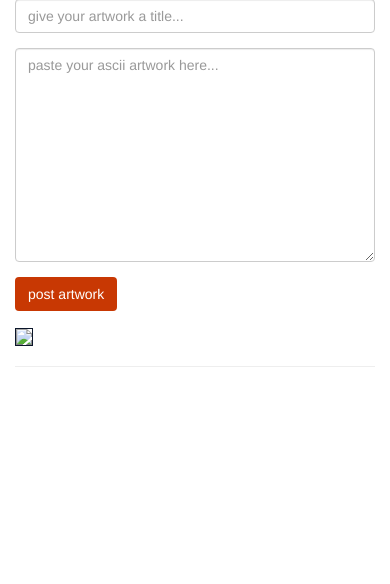
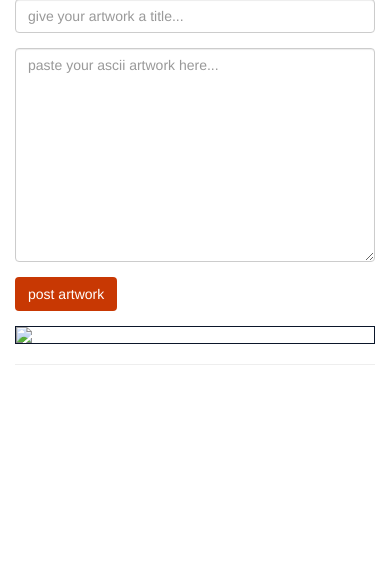
Before and after one commit to jreiher2003/Composite, a Flask app: page / in a window 390 px wide. Shown: the part 137-721 px from the top of the page. Run offline with Flask 2, Linux system fonts and the light colour scheme; data that the repository does not hold is empty; some libraries are stand-ins or nearby versions.

Commit message:
Add img-responsive to gmap

```diff
--- a/app/templates/front.html
+++ b/app/templates/front.html
@@ -36,7 +36,7 @@
         </div> <!-- end col-md-6 -->
 
         <div class="col-md-6">
-            <img src="{{ img_url }}">
+            <img class="img-responsive" src="{{ img_url }}">
         </div>
     </div> <!-- end row 2 -->
     <hr>
```
